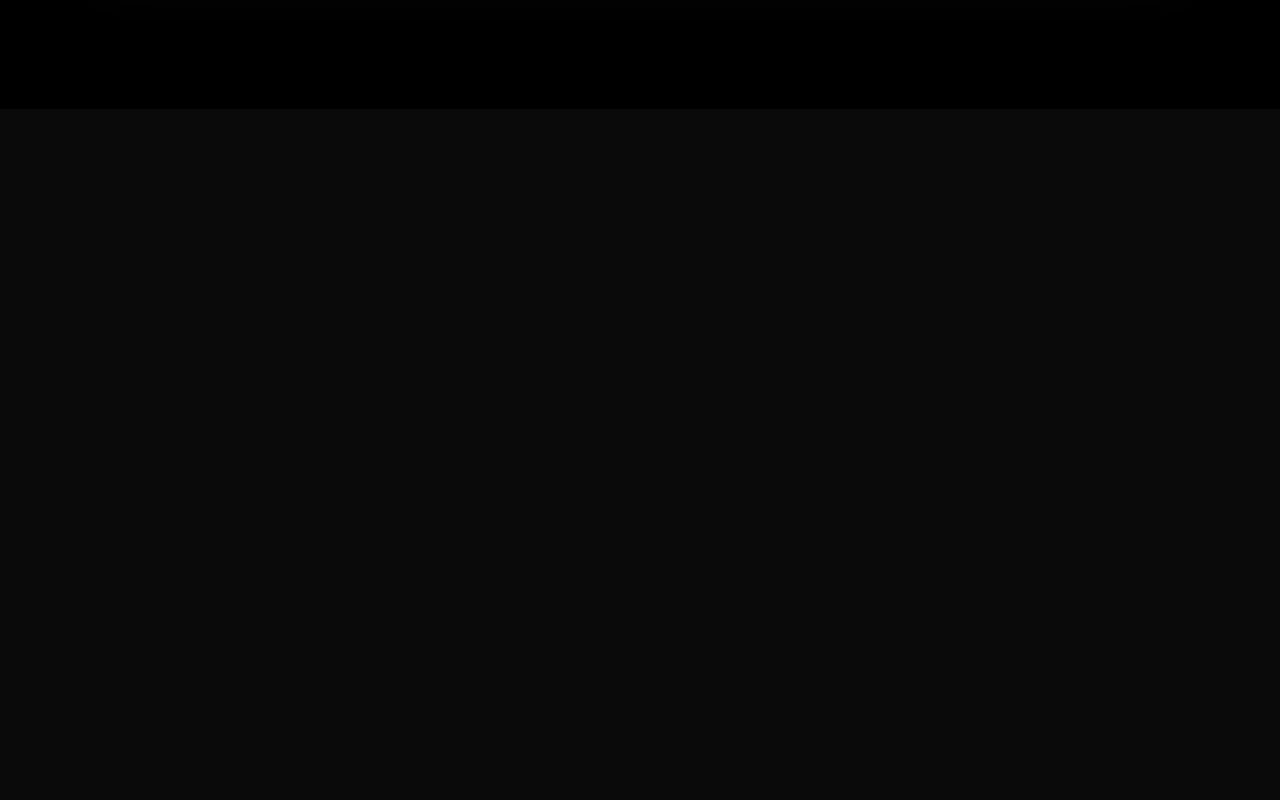
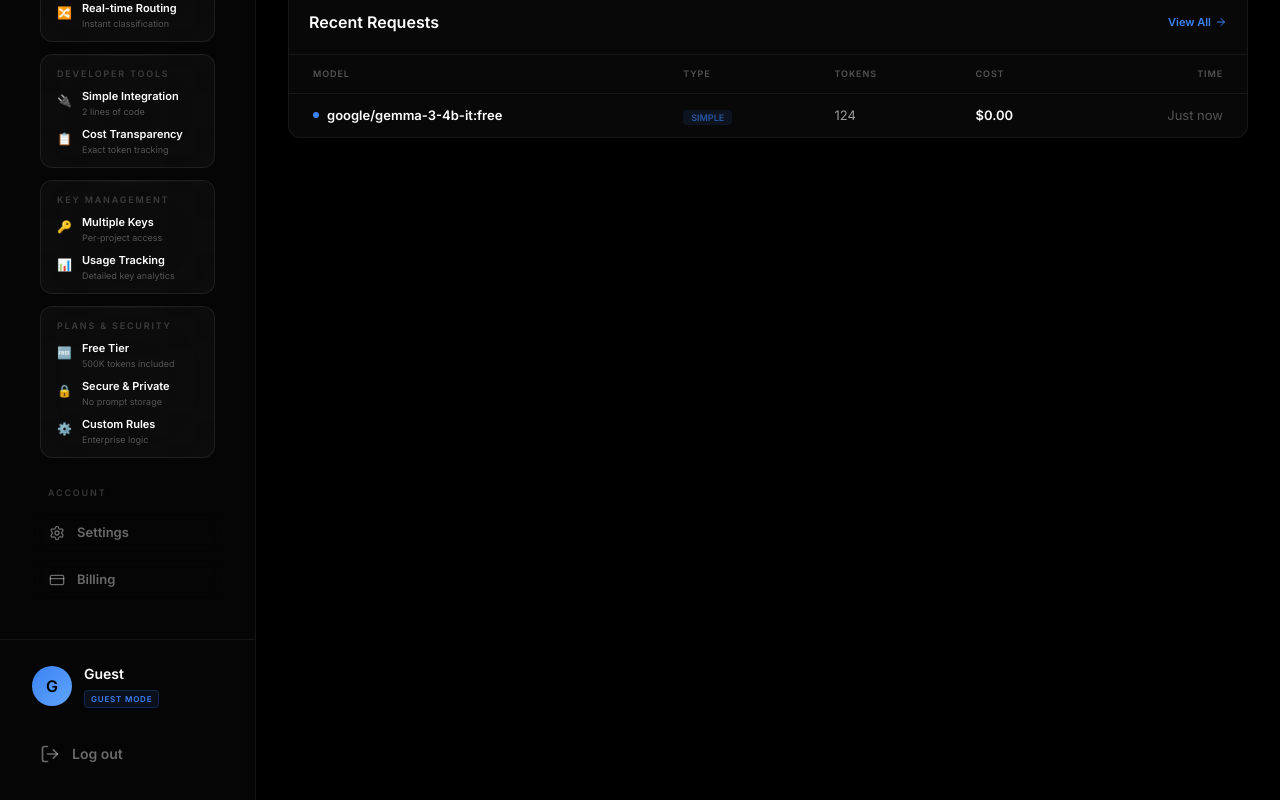
Before and after one commit to krishnawararkar15-droid/routerllm, a React (Vite) app: page /dashboard in a window 1280 px wide. Before the commit this address led to /signup. Shown: the part 691-1491 px from the top of the page. Before the commit the page ends 800 px from the top, so only its background shows below. Built offline with nearby package versions, Linux system fonts and the light colour scheme.

Commit message:
Fix dashboard redirect issue

```diff
--- a/src/components/Auth.tsx
+++ b/src/components/Auth.tsx
@@ -51,6 +51,7 @@ export const Login = () => {
     e.preventDefault();
     if (subscriptionKey.trim()) {
       localStorage.setItem('routellm_key', subscriptionKey.trim());
+      localStorage.setItem('routellm_email', 'User');
       navigate('/dashboard');
     }
   };
--- a/src/components/Dashboard.tsx
+++ b/src/components/Dashboard.tsx
@@ -134,13 +134,11 @@ export const Dashboard = () => {
     const key = localStorage.getItem('routellm_key');
     const email = localStorage.getItem('routellm_email');
 
-    if (!key) {
-      navigate('/signup');
-      return;
+    if (key) {
+      setSubscriptionKey(key);
     }
 
-    setSubscriptionKey(key);
-    setUserEmail(email || '');
+    setUserEmail(email || 'Guest');
 
     setRecentRequests([
       {
@@ -151,7 +149,7 @@ export const Dashboard = () => {
         time: 'Just now'
       }
     ]);
-  }, [navigate]);
+  }, []);
 
   const toggleSection = (section: string) => {
     setOpenSection(openSection === section ? null : section);
@@ -240,12 +238,12 @@ export const Dashboard = () => {
       <div className="mt-auto p-6 border-t border-white/[0.06]">
         <div className="flex items-center gap-3 mb-6 px-2">
           <div className="w-10 h-10 rounded-full bg-gradient-to-br from-[#3b82f6] to-[#60a5fa] flex items-center justify-center text-black font-bold">
-            {userEmail ? userEmail.charAt(0).toUpperCase() : 'U'}
+            {userEmail && userEmail !== 'Guest' ? userEmail.charAt(0).toUpperCase() : 'G'}
           </div>
           <div className="flex-1 min-w-0">
-            <div className="text-sm font-bold truncate">{userEmail || 'User'}</div>
+            <div className="text-sm font-bold truncate">{userEmail}</div>
             <div className="inline-flex px-1.5 py-0.5 rounded bg-[#3b82f6]/10 border border-[#3b82f6]/20 text-[8px] font-bold text-[#3b82f6] uppercase tracking-widest">
-              free Plan
+              {subscriptionKey ? 'free Plan' : 'Guest Mode'}
             </div>
           </div>
         </div>
```
